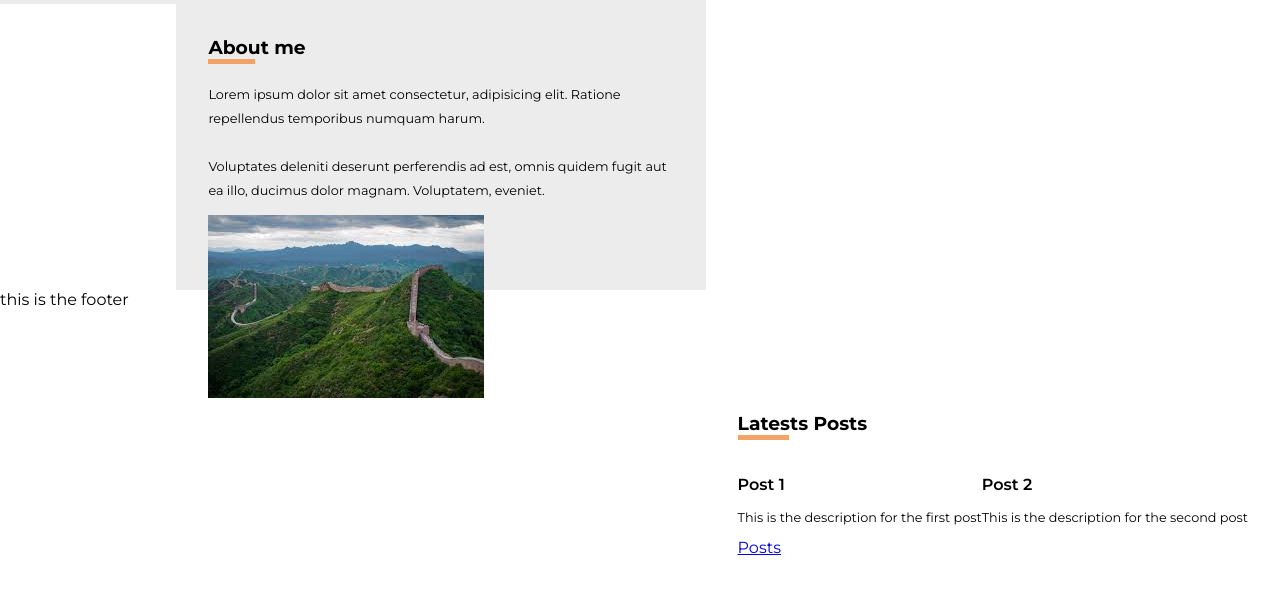
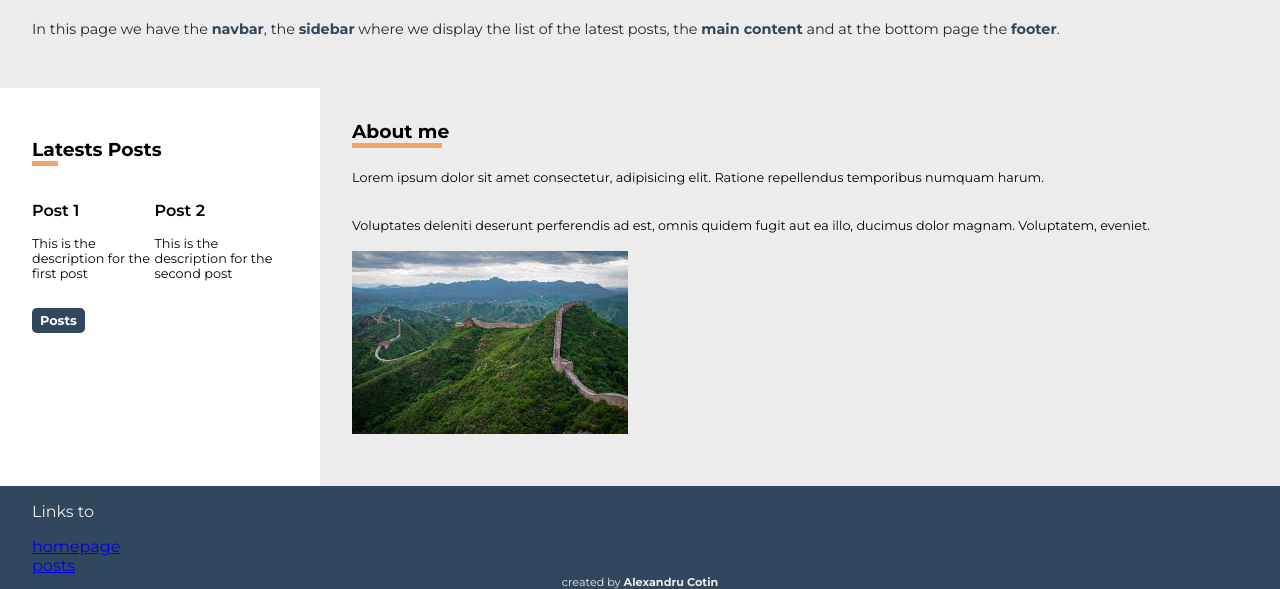
Before and after one commit to alexandrucotin/blog, a plain HTML site: page index.html in a window 1280 px wide. Shown: the part 211-800 px from the top of the page. Drawn offline with Linux system fonts and the light colour scheme.

Commit message:
changes to structure

```diff
--- a/css/index.css
+++ b/css/index.css
@@ -5,11 +5,12 @@ body {
   margin: 0;
 }
 
+
 .container {
   width: 100vw;
   display: grid;
   grid-template-columns: repeat(3, 1fr);
-  grid-template-rows: repeat(12, 1fr);
+  grid-template-rows: repeat(11, 1fr);
   grid-template-areas:
     "navbar navbar navbar"
     "header header header"
@@ -21,7 +22,6 @@ body {
     "main main main"
     "main main main"
     "main main main"
-    "footer footer footer"
     "footer footer footer";
 }
 
@@ -94,6 +94,20 @@ body {
   flex-direction: column;
 }
 
+.latest-posts .latest-posts-container .button-container{
+padding: 1rem 0;
+}
+
+.latest-posts .latest-posts-container .button-container .button-posts {
+  background-color: #30475e;
+  text-decoration: none;
+  color: white;
+  font-weight: bold;
+  font-size: 0.8rem;
+  padding: 0.3rem 0.5rem;
+  border-radius: 0.3rem;
+}
+
 .latest-posts .latest-posts-container .posts-list {
   display: flex;
   justify-content: space-between;
@@ -160,11 +174,37 @@ body {
     height: 5px;
     background-color:#ececec;
 }
+
+/* footer */
+
 .footer {
   grid-area: footer;
 }
 
-@media (min-width: 1100px) {
+.footer .footer-container{
+  color: #ececec;
+  display: flex;
+  flex-direction: column;
+  background-color: #30475e;
+  height: 100%;
+  padding: 0 2rem;
+}
+
+.footer .footer-container .links{
+  display: flex;
+  flex-direction: column;
+}
+
+.footer .footer-container .created-by{
+  text-align: center;
+  font-size: 0.7rem;
+}
+
+.footer .footer-container .created-by .bold{
+  font-weight: bold
+}
+
+@media (min-width: 901px) {
   .container {
     width: 100vw;
     height: 100vh;
@@ -175,10 +215,10 @@ body {
       "navbar navbar navbar navbar navbar navbar navbar navbar"
       "header header header header header header header header"
       "header header header header header header header header"
-      "sidebar sidebar main main main main main main"
-      "sidebar sidebar main main main main main main"
-      "sidebar sidebar main main main main main main"
-      "sidebar sidebar main main main main main main"
+      "latest latest main main main main main main"
+      "latest latest main main main main main main"
+      "latest latest main main main main main main"
+      "latest latest main main main main main main"
       "footer footer footer footer footer footer footer footer";
   }
 }
--- a/index.html
+++ b/index.html
@@ -10,15 +10,14 @@
       rel="stylesheet"
     />
   </head>
-  <body>
-    <div class="container">
-      <div class="navbar">
+  <body class="container">
+      <nav class="navbar">
         <div class="navbar-container">
           <a href="/" class="link-item">home</a>
           <a href="./pages/post.html" class="link-item">posts</a>
         </div>
-      </div>
-      <div class="header">
+      </nav>
+      <header class="header">
         <div class="header-container">
           <h1 class="header-title">Welcome!</h1>
           <p class="header-description">
@@ -30,8 +29,8 @@
             bottom page the <span class="header-description-span">footer</span>.
           </p>
         </div>
-      </div>
-      <div class="latest-posts">
+    </header>
+      <section class="latest-posts">
         <div class="latest-posts-container">
           <h3 class="latest-posts-title"><div class="mask-white"></div>Latests Posts</h3>
           <div class="posts-list">
@@ -48,10 +47,12 @@
               </p>
             </div>
           </div>
-          <a class="button" href="./pages/post.html">Posts</a>
+          <div class="button-container">
+            <a class="button-posts" href="./pages/post.html">Posts</a>
+          </div>
         </div>
-      </div>
-      <div class="main-content">
+      </section>
+      <section class="main-content">
         <div class="main-content-container">
           <h3 class="main-content-title"><div class="mask-grey"></div>About me</h3>
           <p class="main-content-description">
@@ -64,8 +65,16 @@
             <img src="./imgs/img.jpeg" alt="image in the about me section" />
 
         </div>
-      </div>
-      <div class="footer">this is the footer</div>
-    </div>
+      </section>
+      <footer class="footer">
+        <div class="footer-container">
+          <div class="links">
+            <p class="links-title">Links to</p>
+            <a href="/">homepage</a>
+            <a href="/">posts</a>
+          </div>
+          <div class="created-by">created by <span class="bold">Alexandru Cotin</span></div>
+        </div>
+      </footer>
   </body>
 </html>
```
